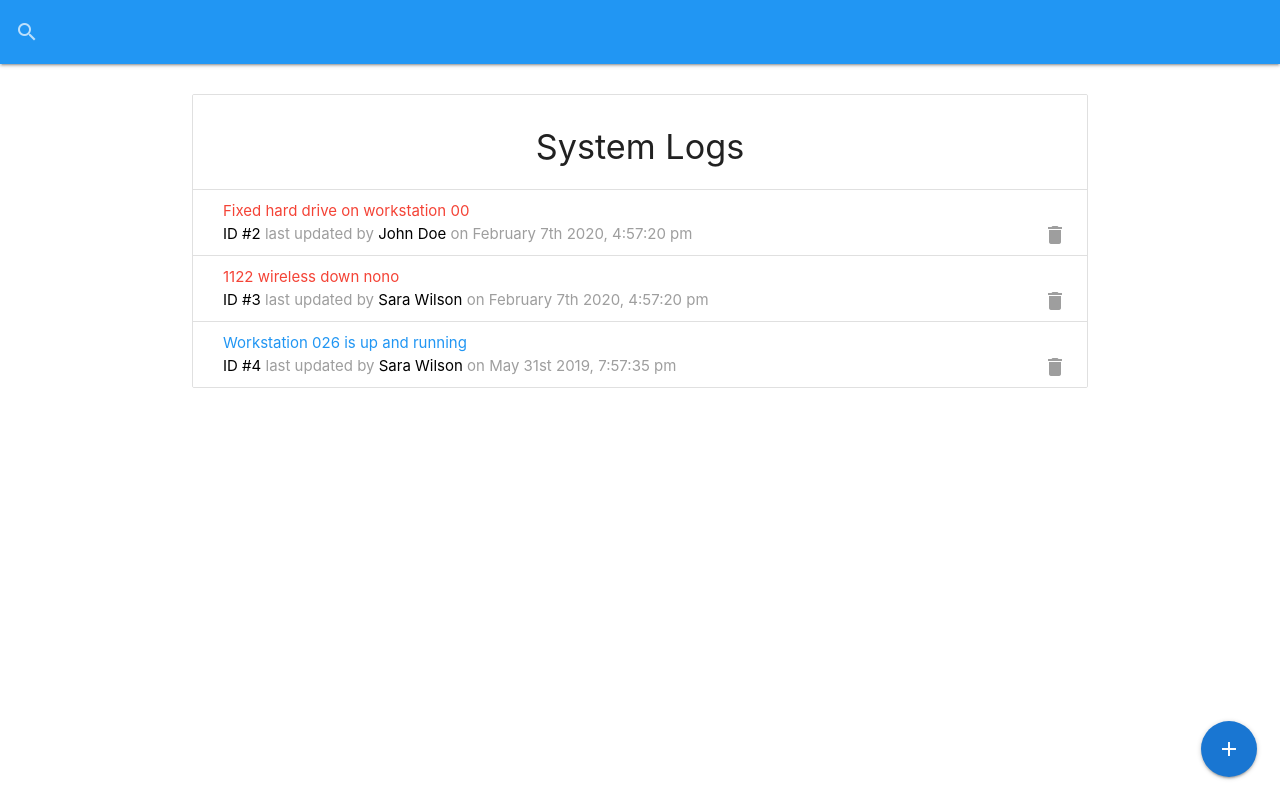
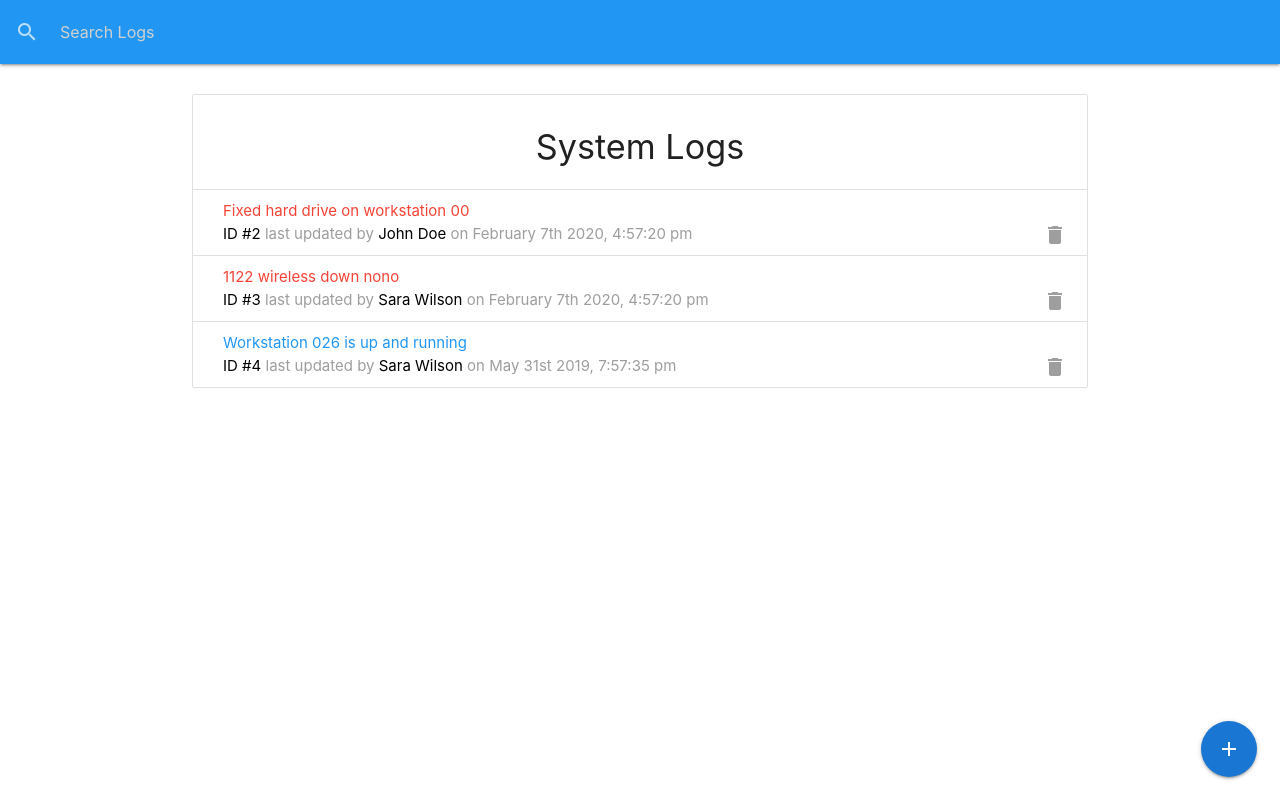
Before and after one commit to dash7ou/IT-Logger, a React (Create React App) app: page / in a window 1280 px wide. Built offline with nearby package versions, Linux system fonts and the light colour scheme; data requests are answered from the project's data file.

Commit message:
search logs

```diff
--- a/src/actions/logAction.js
+++ b/src/actions/logAction.js
@@ -127,6 +127,7 @@ export const searchLogs = (text)=> async dispatch=>{
         })
 
     }catch(err){
+        console.log(err)
         dispatch({
             type: LOGS_ERROR,
             error: err.response.data
--- a/src/components/layout/SearchBar.js
+++ b/src/components/layout/SearchBar.js
@@ -1,15 +1,24 @@
-import React from "react";
+import React, { useRef } from "react";
 import { connect } from "react-redux";
+import PropTypes from "prop-types";
 import { searchLogs , setLoading } from "../../actions/logAction";
 
 
-const SearchBar = ({ log, searchLogs, setLoading })=>{
+const SearchBar = ({searchLogs, setLoading })=>{
+  const text = useRef('');
+
+
+  const onChange = e => {
+    setLoading();
+    searchLogs(text.current.value);
+  }
+
   return(
     <nav style={{ marginBottom : '30px'}} className="blue">
       <div className="nav-wrapper">
         <form>
           <div className="input-field">
-              <input id="search" type="search"/>
+            <input id="search" type="search"placeholder="Search Logs" ref={text} onChange={onChange}/>
             <label className="label-icon" htmlFor="search"><i className="material-icons">search</i></label>
             <i className="material-icons">close</i>
           </div>
@@ -19,11 +28,14 @@ const SearchBar = ({ log, searchLogs, setLoading })=>{
   );
 };
 
-const mapStateToProps = state => ({
-  log: state.log
-})
 
-export default connect(mapStateToProps, {
+searchLogs.propTypes ={
+  searchLogs: PropTypes.func.isRequired,
+  setLoading: PropTypes.func.isRequired
+}
+
+
+export default connect(null, {
   setLoading,
   searchLogs
 })(SearchBar)
--- a/src/reducers/logReducer.js
+++ b/src/reducers/logReducer.js
@@ -75,7 +75,7 @@ export default (state = initialState , action)=>{
         case SEARCH_LOGS:
             return{
                 ...state,
-                logs: action.data,
+                logs: action.logs,
                 loading: false
             }
         default:
```
Lines whose indentation alone changed are shown as unchanged.
